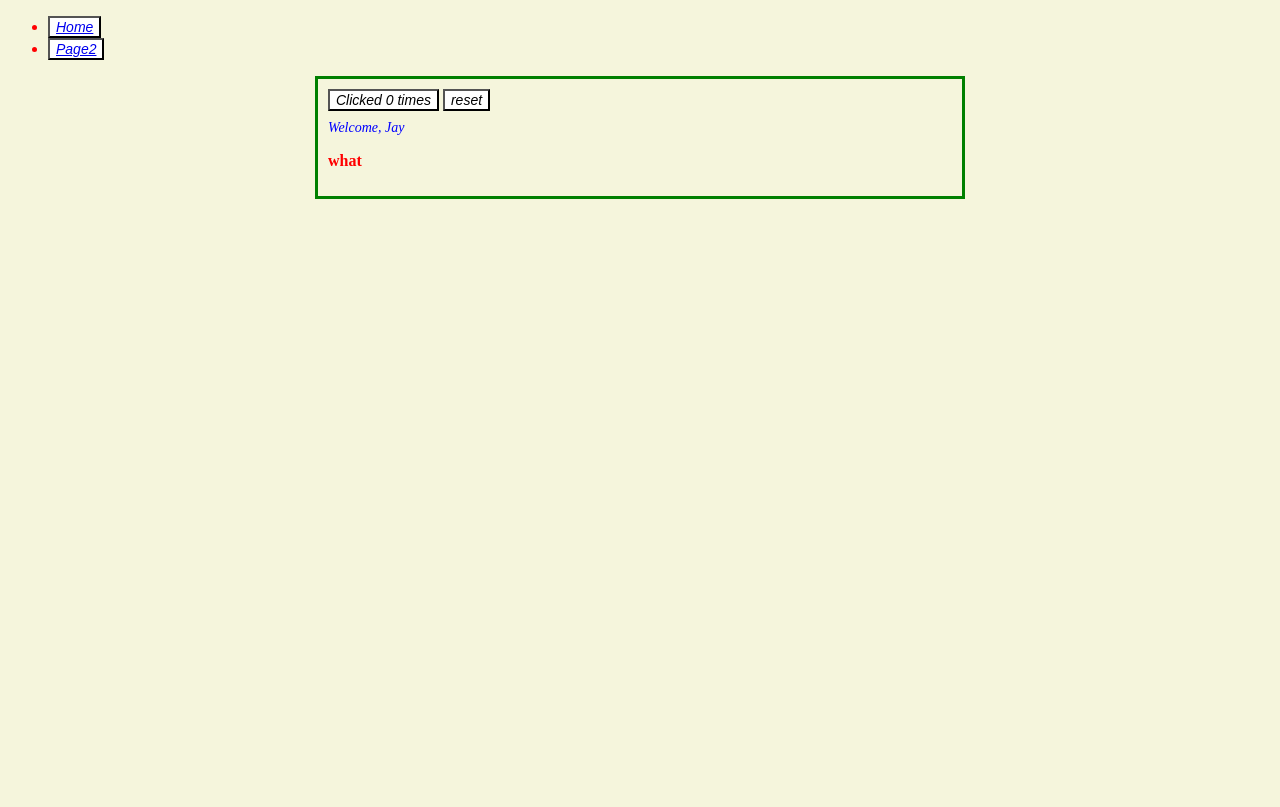
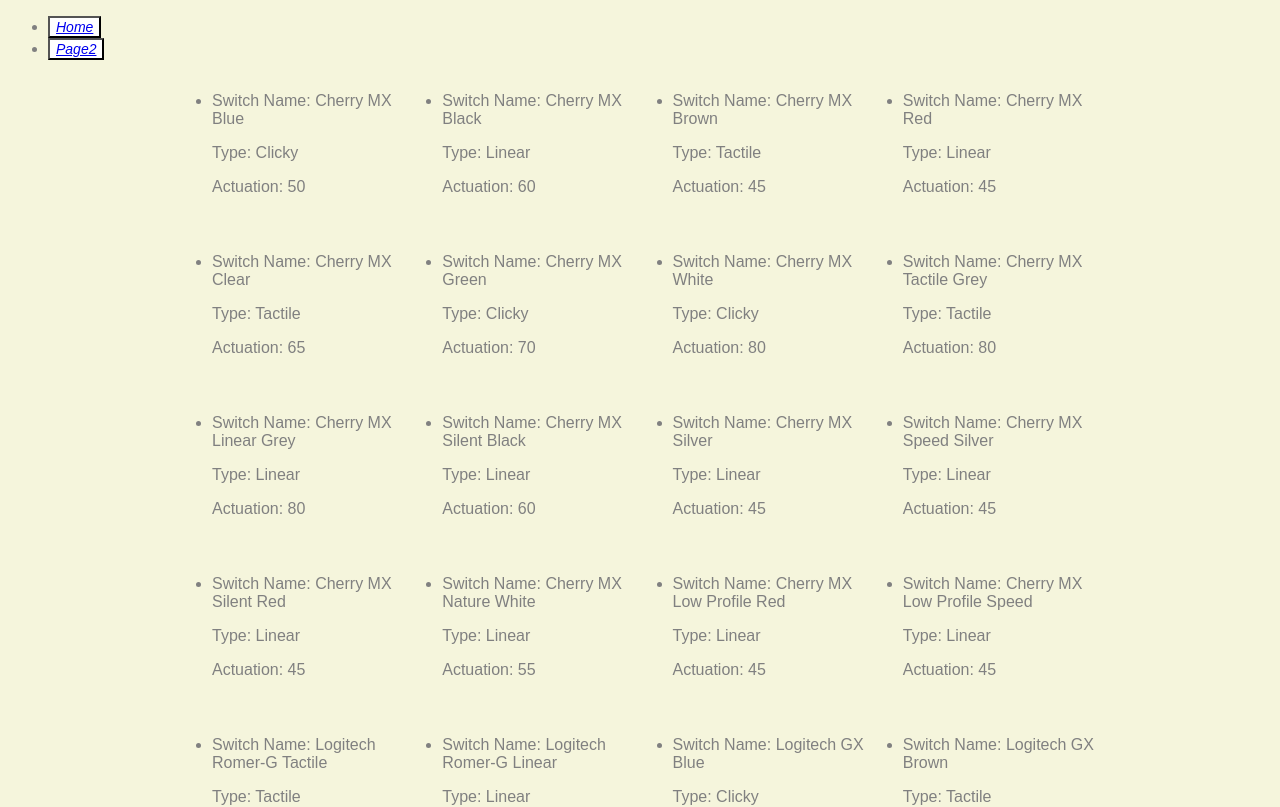
Before and after one commit to JayleiAlderson-Muir/myWebsite, a SvelteKit app: page / in a window 1280 px wide. Shown: the top 807 px of the page. Built offline with nearby package versions, Linux system fonts and the light colour scheme.

Commit message:
feat : add loop for switchData, css

```diff
--- a/src/routes/+page.svelte
+++ b/src/routes/+page.svelte
@@ -1,32 +1,31 @@
 <!-- JS  -->
 <script>
-  const num = 21;
-  let first_name = "Jay";
+  import {writable} from "svelte/store";
+  import {switchData} from "$lib/switchData.js";
 
-  let count = 0;
-
-  function incrementCount() {
-    count++;
-  }
-
-  function reset() {
-    count = 0;
-  }
+  const switchDataStore = writable(switchData);
 </script>
 
-<head />
 <!-- HTML -->
 
 <body>
   <div class="centre">
-    <button on:click={incrementCount}>
-      Clicked {count}
-      {count === 1 ? "time" : "times"}
-    </button>
-
-    <button on:click={reset}> reset </button>
-
-    <h1>Welcome, {first_name}</h1>
-    <p class="red">what</p>
+    <ul>
+    {#each $switchDataStore as switche}
+      <li>
+        <p>Switch Name: {switche["Switch Name Complete"]}</p>
+        <p>Type: {switche.Type}</p>
+        <p>Actuation: {switche["Actuation Force"]}</p>
+      </li>
+    {/each}
+    </ul>
   </div>
 </body>
+
+<style>
+  ul {
+    display: grid;
+    grid-template-columns: 1fr 1fr 1fr 1fr;
+    gap: 25px
+  }
+</style>
--- a/src/style.css
+++ b/src/style.css
@@ -14,8 +14,9 @@
     font-weight:normal;
     background-color:white;
 }
-div, .red {
-    color:red;
+div {
+    color:grey;
+    font-family: Arial, Helvetica, sans-serif;
 }
 p.red {
     font-weight:bold;
@@ -25,9 +26,7 @@
 }
 .centre {
     margin: 0 auto;
-    width: 50%;
-    border: 3px solid green;
-    padding: 10px;
+    width: 75%;
 }
 body {
     background-color: beige;
```
